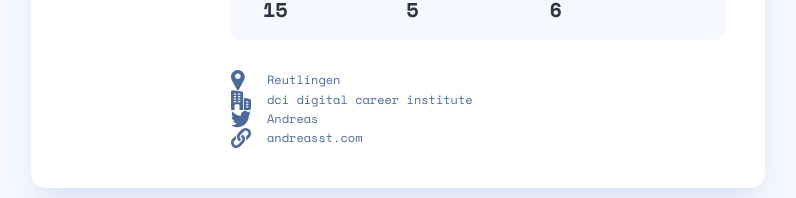
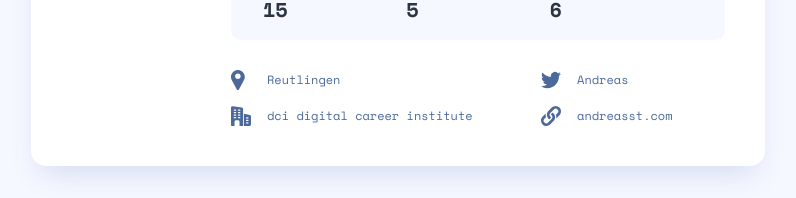
Before and after one commit to Sandreass/App-Devfinder, a React (Create React App) app: page / in a window 1280 px wide. Shown: the part 476-674 px from the top of the page, without its empty margins (242-1038 px from the left). Built offline with nearby package versions, Linux system fonts and the light colour scheme.

Commit message:
adding userinfo style

```diff
--- a/src/components/UserInfo/UserInfo.module.scss
+++ b/src/components/UserInfo/UserInfo.module.scss
@@ -1 +1,11 @@
-.userInfo {}
+.userInfo {
+    display: flex;
+    flex-direction: column;
+    gap: 1rem;
+
+    @media (min-width: 767px) {
+      display: grid;
+      grid-template-rows: repeat(2, 1fr);
+      grid-auto-flow: column;
+    }
+  }
```
